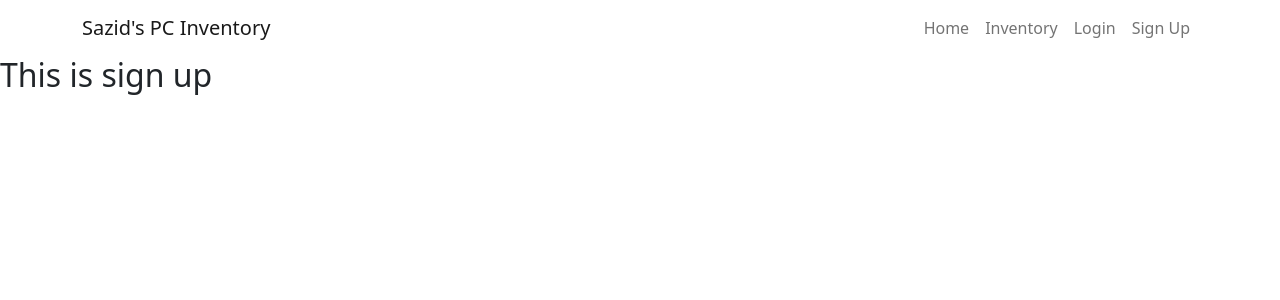
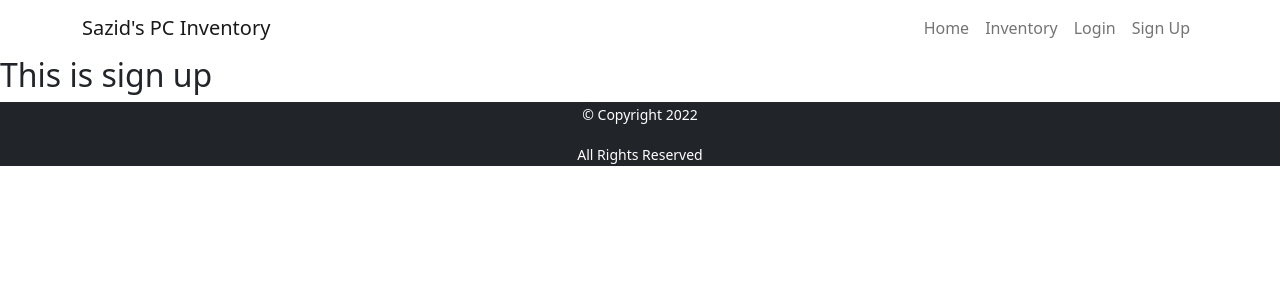
Before and after one commit to Sazid99246/wirehouse-management-client, a React (Create React App) app: page /signup in a window 1280 px wide. Shown: the top 300 px of the page. Built offline with nearby package versions, Linux system fonts and the light colour scheme.

Commit message:
footer added

```diff
--- a/src/App.js
+++ b/src/App.js
@@ -6,6 +6,7 @@ import Header from './Pages/Shared/Header/Header';
 import Inventory from './Pages/Inventory/Inventory';
 import Login from './Pages/Login/Login';
 import SignUp from './Pages/SignUp/SignUp';
+import Footer from './Pages/Shared/Footer/Footer';
 
 function App() {
   return (
@@ -17,6 +18,7 @@ function App() {
         <Route path='/login' element={<Login/>}></Route>
         <Route path='/signup' element={<SignUp/>}></Route>
       </Routes>
+      <Footer/>
     </div>
   );
 }
--- /dev/null
+++ b/src/Pages/Shared/Footer/Footer.js
@@ -0,0 +1,12 @@
+import React from 'react';
+
+const Footer = () => {
+    return (
+        <div className='text-center bg-dark text-white'>
+            <p><small>&copy; Copyright 2022</small></p>
+            <p><small>All Rights Reserved</small></p>
+        </div>
+    );
+};
+
+export default Footer;
```
